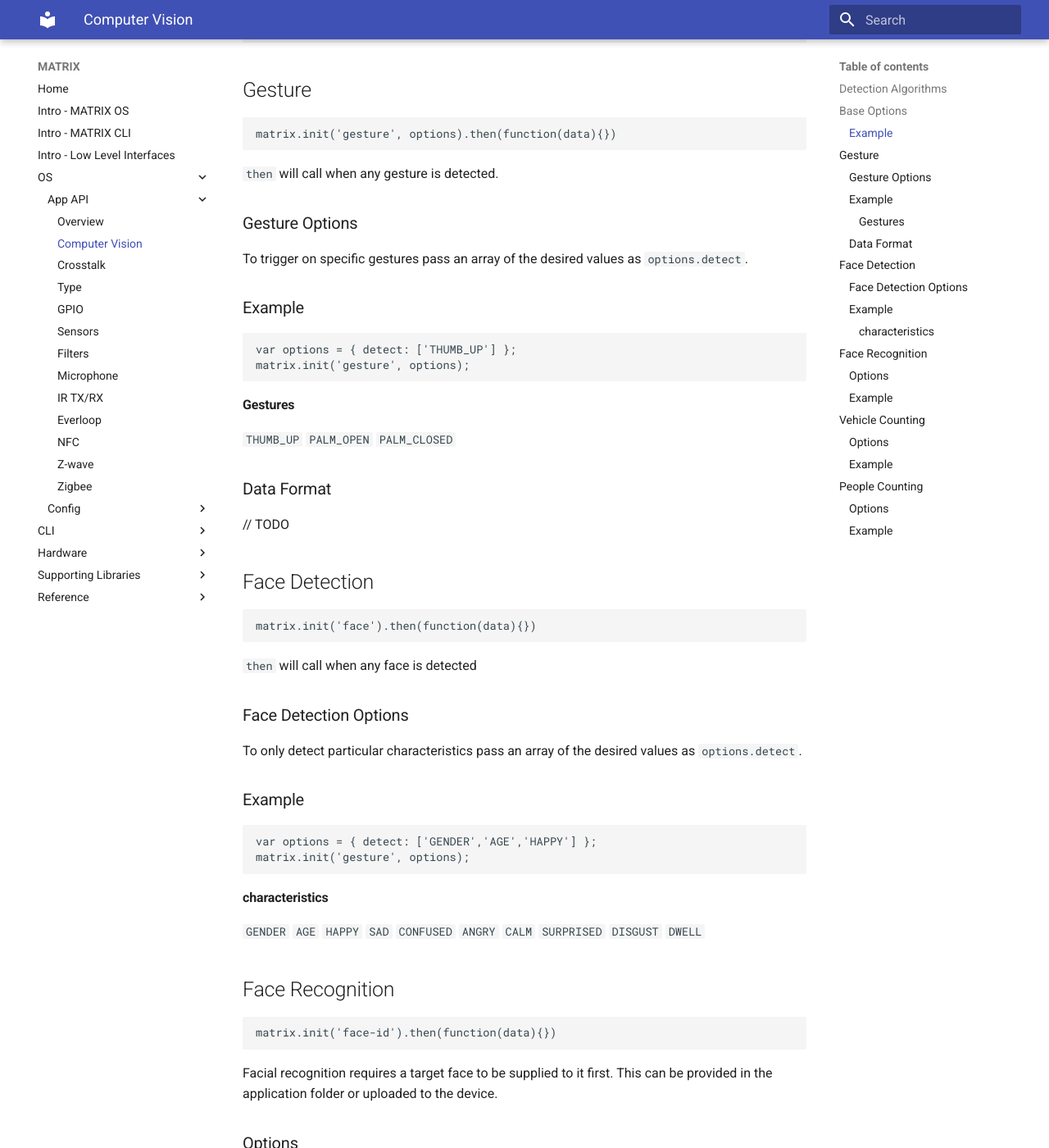
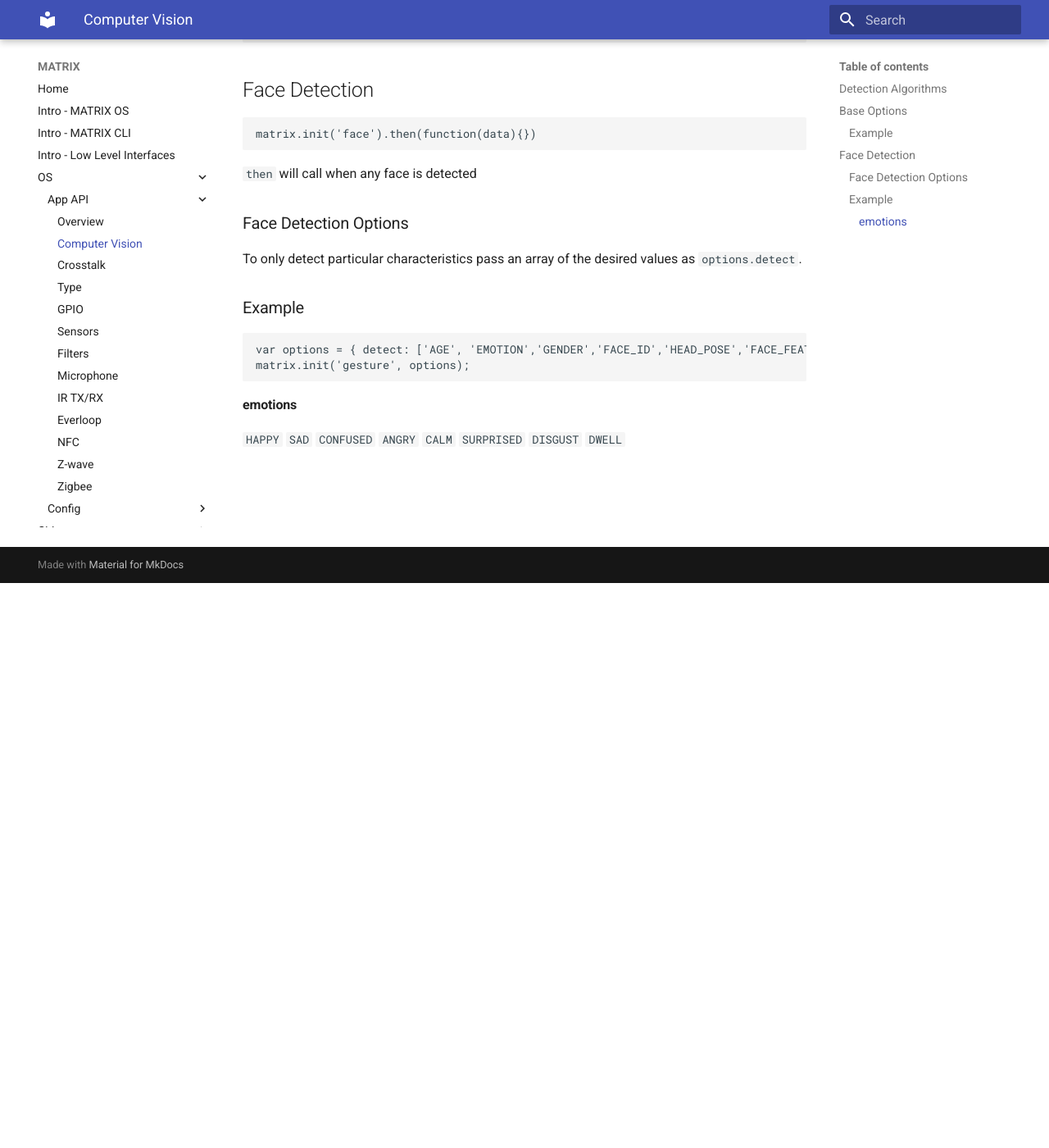
Before and after one commit to matrix-io/matrix-documentation, an MkDocs documentation site: the page built from docs/API/computer-vision.md, in a window 1280 px wide and 1400 px high, scrolled down 689 px. Shown: the whole window at 82% size. Built offline with MkDocs 1.6.1 and Material for MkDocs 9.7.7, drawn with Linux system fonts in a browser that asks for light colours; old or Windows-style settings are respelled for this version of MkDocs; some of the changed text lies outside the part shown.

Commit message:
Little things

````diff
--- a/docs/API/computer-vision.md
+++ b/docs/API/computer-vision.md
@@ -3,13 +3,13 @@
 ```
 
 ## Detection Algorithms
-`thumb-up`
+`face`
+<!-- `thumb-up`
 `palm-open`
 `palm-closed`
-`face`
 `face-id`
 `vehicle-count`
-`person-count`
+`person-count` -->
 
 ## Base Options
 These are applicable to all algorithms.
@@ -27,7 +27,7 @@
 }
 ```
 
-## Gesture
+<!-- ## Gesture
 ```
 matrix.init('gesture', options).then(function(data){})
 ```
@@ -48,7 +48,7 @@
 `PALM_CLOSED`
 
 ### Data Format
-// TODO
+// TODO -->
 
 ## Face Detection
 ```
@@ -61,13 +61,11 @@
 
 ### Example
 ```
-var options = { detect: ['GENDER','AGE','HAPPY'] };
+var options = { detect: ['AGE', 'EMOTION','GENDER','FACE_ID','HEAD_POSE','FACE_FEATURES'] };
 matrix.init('gesture', options);
 ```
 
-#### characteristics
-`GENDER`
-`AGE`
+#### emotions
 `HAPPY`
 `SAD`
 `CONFUSED`
@@ -76,7 +74,7 @@
 `SURPRISED`
 `DISGUST`
 `DWELL`
-
+<!--
 ## Face Recognition
 ```
 matrix.init('face-id').then(function(data){})
@@ -129,4 +127,4 @@
 matrix.init('people-count').then(function(data){})
 ```
 ### Options
-### Example
+### Example -->
--- a/docs/CLI/overview.md
+++ b/docs/CLI/overview.md
@@ -8,6 +8,13 @@
 ```
 
 This will make the `matrix` command available in your terminal.
+
+## Environment
+
+```
+matrix set env rc
+```
+Points the CLI to the right servers.
 
 ## Registration
 
````
Also changed, not shown: docs/API/crosstalk.md (+2 -0 lines), docs/intro/matrix.md (+4 -4 lines).
